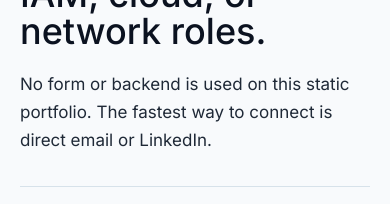
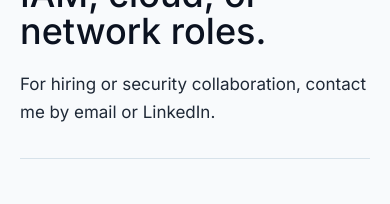
Before and after one commit to Ngenzipack/portfolio, a Next.js app: page /contact in a window 390 px wide. Shown: the part 315-519 px from the top of the page. Built offline with nearby package versions, Linux system fonts and the light colour scheme; no server answers.

Commit message:
Fix contact copy and mobile header

```diff
--- a/src/app/contact/page.tsx
+++ b/src/app/contact/page.tsx
@@ -23,7 +23,7 @@ export default function ContactPage() {
         eyebrow="Contact"
         index="Contact"
         title="Reach out for security, DevSecOps, IAM, cloud, or network roles."
-        description="No form or backend is used on this static portfolio. The fastest way to connect is direct email or LinkedIn."
+        description="For hiring or security collaboration, contact me by email or LinkedIn."
       />
 
       <section className="grid gap-12 md:grid-cols-[1fr_1.25fr] md:gap-16">
--- a/src/app/globals.css
+++ b/src/app/globals.css
@@ -98,7 +98,6 @@
 }
 
 html {
-  scroll-behavior: smooth;
   color-scheme: light dark;
   overflow-x: clip;
 }
--- a/src/app/layout.tsx
+++ b/src/app/layout.tsx
@@ -180,7 +180,6 @@ export default function RootLayout({
   return (
     <html
       lang="en"
-      data-scroll-behavior="smooth"
       className={`${inter.variable} min-h-dvh`}
       suppressHydrationWarning
     >
--- a/src/components/layout/site-header.tsx
+++ b/src/components/layout/site-header.tsx
@@ -72,7 +72,7 @@ export function SiteHeader() {
       )}
     >
       <div className="page-gutter-x mx-auto w-full max-w-[var(--container-max)] pt-[env(safe-area-inset-top,0px)]">
-        <div className="grid h-[68px] grid-cols-[1fr_auto_1fr] items-center gap-4 md:h-[78px]">
+        <div className="grid h-[68px] grid-cols-[auto_1fr_auto] items-center gap-4 md:h-[78px] lg:grid-cols-[1fr_auto_1fr]">
           <Link
             href="/"
             aria-label={`${profile.name} - Home`}
@@ -96,7 +96,7 @@ export function SiteHeader() {
 
           <nav
             aria-label="Primary navigation"
-            className="hidden lg:block"
+            className="hidden justify-self-center lg:block"
           >
             <ul className="flex items-center gap-0.5 text-[12px] font-semibold uppercase tracking-[0.14em]">
               {navItems.map((item) => {
```
